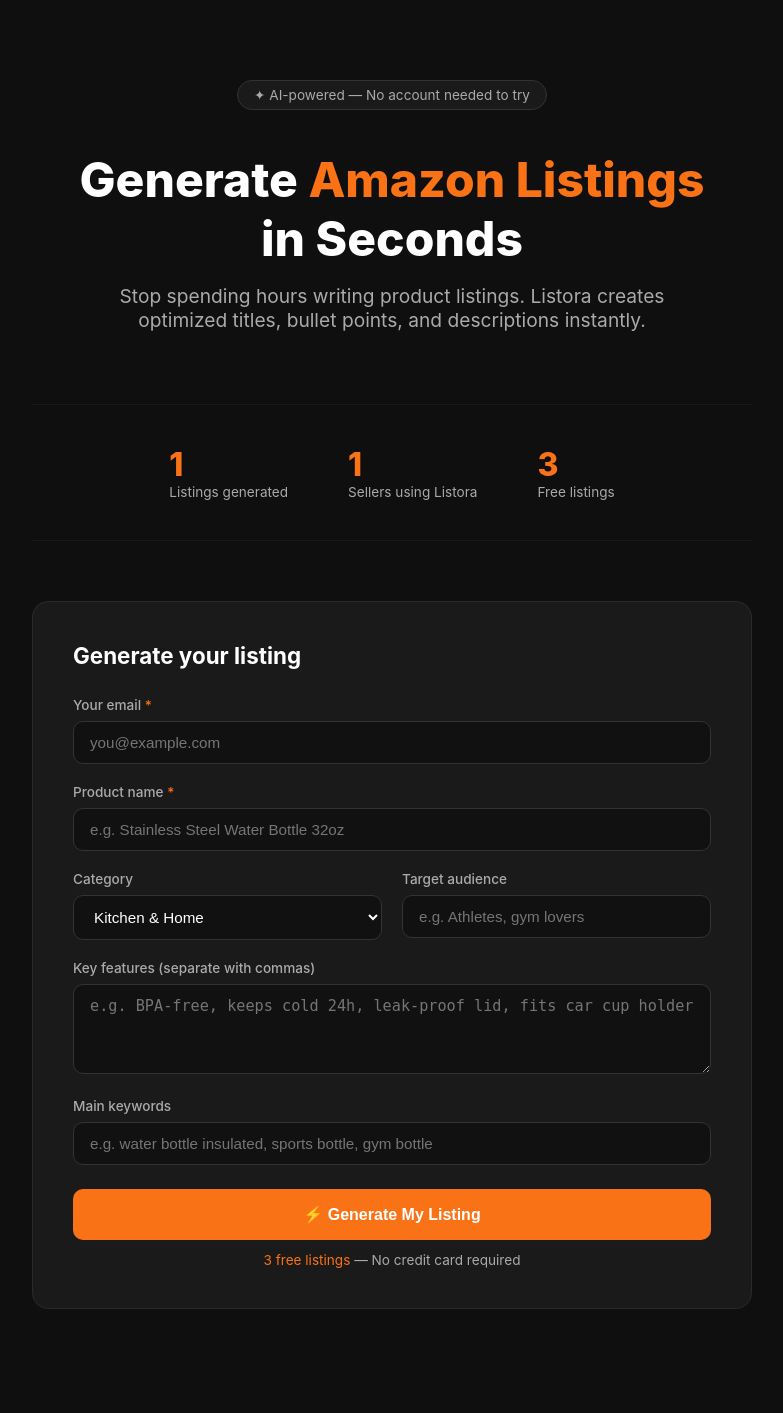
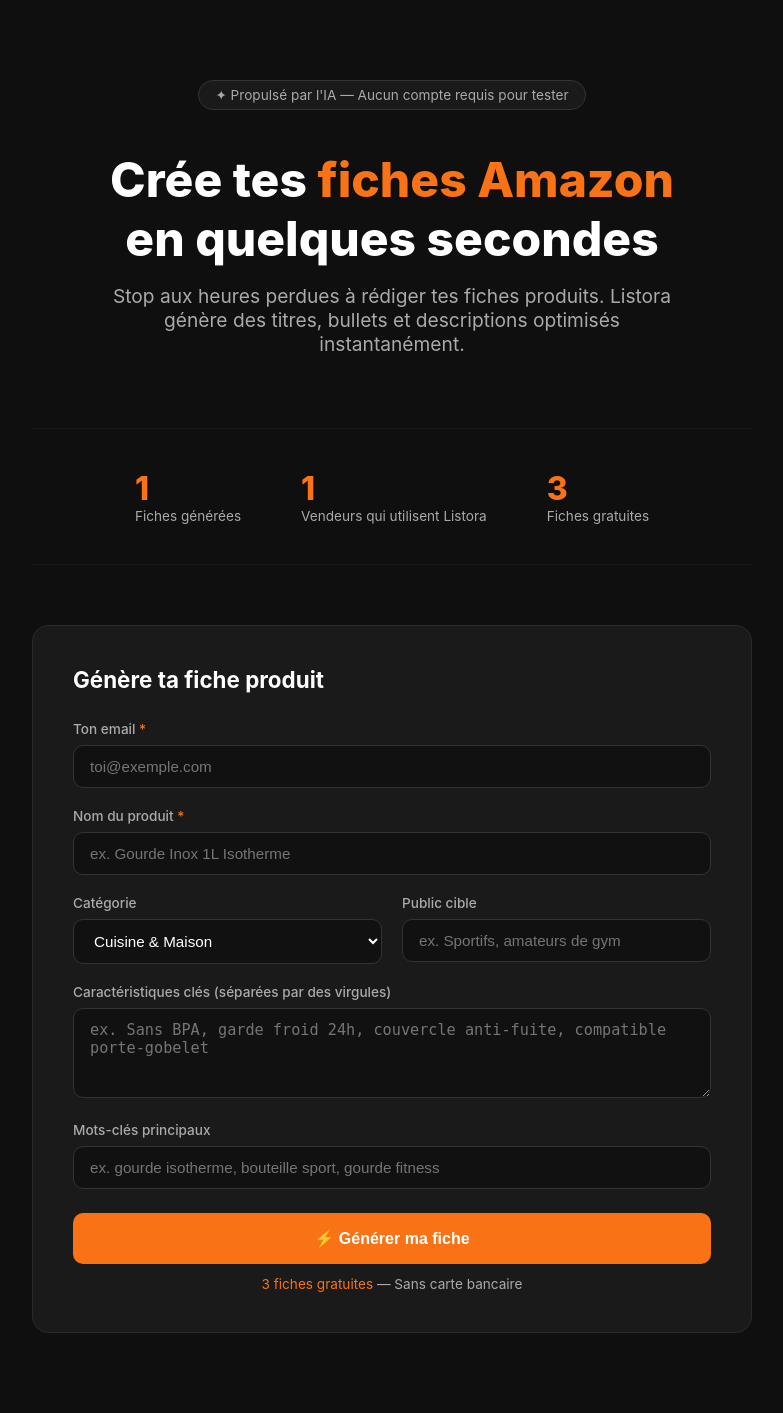
Before and after one commit to Zykssou/listora, a Flask app: page / in a window 1280 px wide. Shown: the whole page, without its empty margins (248-1031 px from the left). Before the commit the page ends 1309 px from the top, so only its background shows below. Run offline with Flask 3, Linux system fonts and the light colour scheme; tables that the repository leaves empty hold one stand-in row (values such as "Sample post").

Commit message:
Translate UI to French

```diff
--- a/templates/index.html
+++ b/templates/index.html
@@ -3,7 +3,7 @@
 <head>
     <meta charset="UTF-8">
     <meta name="viewport" content="width=device-width, initial-scale=1.0">
-    <title>Listora — AI Amazon Listing Generator</title>
+    <title>Listora — Générateur de fiches Amazon par IA</title>
     <style>
         * { margin: 0; padding: 0; box-sizing: border-box; }
         body { font-family: -apple-system, BlinkMacSystemFont, 'Segoe UI', sans-serif; background: #0f0f0f; color: #fff; min-height: 100vh; }
@@ -73,96 +73,96 @@
 <body>
 
 <div class="hero">
-    <div class="badge">✦ AI-powered — No account needed to try</div>
-    <h1>Generate <span>Amazon Listings</span><br>in Seconds</h1>
-    <p>Stop spending hours writing product listings. Listora creates optimized titles, bullet points, and descriptions instantly.</p>
+    <div class="badge">✦ Propulsé par l'IA — Aucun compte requis pour tester</div>
+    <h1>Crée tes <span>fiches Amazon</span><br>en quelques secondes</h1>
+    <p>Stop aux heures perdues à rédiger tes fiches produits. Listora génère des titres, bullets et descriptions optimisés instantanément.</p>
 </div>
 
 <div class="container">
     <div class="stats">
         <div>
             <div class="stat-num" id="stat-listings">0</div>
-            <div class="stat-label">Listings generated</div>
+            <div class="stat-label">Fiches générées</div>
         </div>
         <div>
             <div class="stat-num" id="stat-users">0</div>
-            <div class="stat-label">Sellers using Listora</div>
+            <div class="stat-label">Vendeurs qui utilisent Listora</div>
         </div>
         <div>
             <div class="stat-num">3</div>
-            <div class="stat-label">Free listings</div>
+            <div class="stat-label">Fiches gratuites</div>
         </div>
     </div>
 
     <div class="card">
-        <h2>Generate your listing</h2>
+        <h2>Génère ta fiche produit</h2>
         <div class="form-grid">
             <div class="form-full">
-                <label>Your email <span style="color:#f97316">*</span></label>
-                <input type="email" id="email" placeholder="you@example.com">
+                <label>Ton email <span style="color:#f97316">*</span></label>
+                <input type="email" id="email" placeholder="toi@exemple.com">
             </div>
             <div class="form-full">
-                <label>Product name <span style="color:#f97316">*</span></label>
-                <input type="text" id="product_name" placeholder="e.g. Stainless Steel Water Bottle 32oz">
+                <label>Nom du produit <span style="color:#f97316">*</span></label>
+                <input type="text" id="product_name" placeholder="ex. Gourde Inox 1L Isotherme">
             </div>
             <div>
-                <label>Category</label>
+                <label>Catégorie</label>
                 <select id="category">
-                    <option>Kitchen & Home</option>
-                    <option>Sports & Outdoors</option>
-                    <option>Electronics</option>
-                    <option>Beauty & Personal Care</option>
-                    <option>Clothing & Apparel</option>
-                    <option>Toys & Games</option>
-                    <option>Health & Wellness</option>
-                    <option>Pet Supplies</option>
-                    <option>Office Products</option>
-                    <option>Other</option>
+                    <option>Cuisine & Maison</option>
+                    <option>Sports & Plein air</option>
+                    <option>Électronique</option>
+                    <option>Beauté & Soins</option>
+                    <option>Vêtements & Mode</option>
+                    <option>Jouets & Jeux</option>
+                    <option>Santé & Bien-être</option>
+                    <option>Animaux</option>
+                    <option>Fournitures de bureau</option>
+                    <option>Autre</option>
                 </select>
             </div>
             <div>
-                <label>Target audience</label>
-                <input type="text" id="target_audience" placeholder="e.g. Athletes, gym lovers">
+                <label>Public cible</label>
+                <input type="text" id="target_audience" placeholder="ex. Sportifs, amateurs de gym">
             </div>
             <div class="form-full">
-                <label>Key features (separate with commas)</label>
-                <textarea id="features" placeholder="e.g. BPA-free, keeps cold 24h, leak-proof lid, fits car cup holder"></textarea>
+                <label>Caractéristiques clés (séparées par des virgules)</label>
+                <textarea id="features" placeholder="ex. Sans BPA, garde froid 24h, couvercle anti-fuite, compatible porte-gobelet"></textarea>
             </div>
             <div class="form-full">
-                <label>Main keywords</label>
-                <input type="text" id="keywords" placeholder="e.g. water bottle insulated, sports bottle, gym bottle">
+                <label>Mots-clés principaux</label>
+                <input type="text" id="keywords" placeholder="ex. gourde isotherme, bouteille sport, gourde fitness">
             </div>
         </div>
-        <button class="btn" id="generateBtn" onclick="generate()">⚡ Generate My Listing</button>
-        <p class="free-badge"><span>3 free listings</span> — No credit card required</p>
+        <button class="btn" id="generateBtn" onclick="generate()">⚡ Générer ma fiche</button>
+        <p class="free-badge"><span>3 fiches gratuites</span> — Sans carte bancaire</p>
     </div>
 
     <div class="loading" id="loading">
         <div class="spinner"></div>
-        <p>Generating your optimized listing...</p>
+        <p>Génération de ta fiche en cours...</p>
     </div>
 
     <div class="error-msg" id="errorMsg"></div>
 
     <div id="result">
         <div class="result-card">
-            <h3>Title</h3>
-            <button class="copy-btn" onclick="copy('title-text')">Copy</button>
+            <h3>Titre</h3>
+            <button class="copy-btn" onclick="copy('title-text')">Copier</button>
             <p id="title-text"></p>
         </div>
         <div class="result-card">
-            <h3>Bullet Points</h3>
-            <button class="copy-btn" onclick="copy('bullets-text')">Copy</button>
+            <h3>Points clés</h3>
+            <button class="copy-btn" onclick="copy('bullets-text')">Copier</button>
             <ul id="bullets-text"></ul>
         </div>
         <div class="result-card">
             <h3>Description</h3>
-            <button class="copy-btn" onclick="copy('desc-text')">Copy</button>
+            <button class="copy-btn" onclick="copy('desc-text')">Copier</button>
             <p id="desc-text"></p>
         </div>
         <div class="result-card">
-            <h3>Backend Keywords</h3>
-            <button class="copy-btn" onclick="copy('kw-text')">Copy</button>
+            <h3>Mots-clés backend</h3>
+            <button class="copy-btn" onclick="copy('kw-text')">Copier</button>
             <p id="kw-text"></p>
         </div>
         <div style="text-align:center; margin-top:24px; color:#aaa; font-size:0.9rem" id="remaining-msg"></div>
@@ -173,7 +173,7 @@
 async function generate() {
     const email = document.getElementById('email').value.trim();
     const product_name = document.getElementById('product_name').value.trim();
-    if (!email || !product_name) { showError('Please fill in your email and product name.'); return; }
+    if (!email || !product_name) { showError('Merci de remplir ton email et le nom du produit.'); return; }
 
     document.getElementById('generateBtn').disabled = true;
     document.getElementById('loading').style.display = 'block';
@@ -196,10 +196,10 @@ async function generate() {
         const data = await res.json();
 
         if (data.error === 'free_limit') {
-            showError('You\'ve used your 3 free listings. <a href="#" style="color:#f97316">Upgrade to Pro — $19/month</a> for unlimited listings.');
+            showError('Tu as utilisé tes 3 fiches gratuites. <a href="#" style="color:#f97316">Passe en Pro — 19$/mois</a> pour des fiches illimitées.');
             return;
         }
-        if (!data.success) { showError(data.error || 'Something went wrong. Please try again.'); return; }
+        if (!data.success) { showError(data.error || 'Une erreur est survenue. Réessaie.'); return; }
 
         const l = data.listing;
         document.getElementById('title-text').textContent = l.title;
@@ -211,14 +211,14 @@ async function generate() {
 
         const rem = data.remaining;
         document.getElementById('remaining-msg').innerHTML = rem > 0
-            ? `✅ Listing generated! You have <strong style="color:#f97316">${rem} free listing${rem > 1 ? 's' : ''}</strong> remaining.`
-            : `You've used all free listings. <a href="#" style="color:#f97316">Upgrade to Pro — $19/month</a>`;
+            ? `✅ Fiche générée ! Il te reste <strong style="color:#f97316">${rem} fiche${rem > 1 ? 's' : ''} gratuite${rem > 1 ? 's' : ''}</strong>.`
+            : `Tu as utilisé toutes tes fiches gratuites. <a href="#" style="color:#f97316">Passe en Pro — 19$/mois</a>`;
 
         document.getElementById('result').style.display = 'block';
         document.getElementById('result').scrollIntoView({ behavior: 'smooth' });
         loadStats();
     } catch(e) {
-        showError('Network error. Please try again.');
+        showError('Erreur réseau. Réessaie dans quelques secondes.');
     } finally {
         document.getElementById('generateBtn').disabled = false;
         document.getElementById('loading').style.display = 'none';
```
